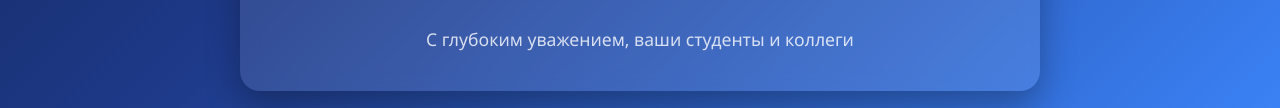
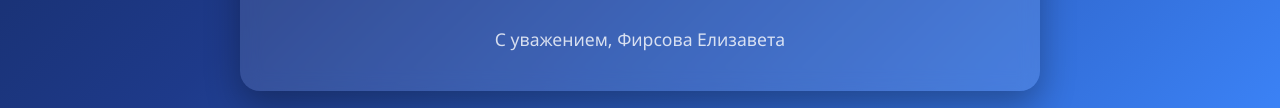
Before and after one commit to LizaFirsova05122006/Gift, a plain HTML site: page index.html in a window 1280 px wide. Shown: the part 853-961 px from the top of the page. Drawn offline with Linux system fonts and the light colour scheme.

Commit message:
index.html

```diff
--- a/index.html
+++ b/index.html
@@ -447,7 +447,7 @@
             <div class="wish-item">Признания</div>
         </div>
         <div class="footer">
-            С глубоким уважением, ваши студенты и коллеги
+            С уважением, Фирсова Елизавета
         </div>
     </div>
     <script>
```
